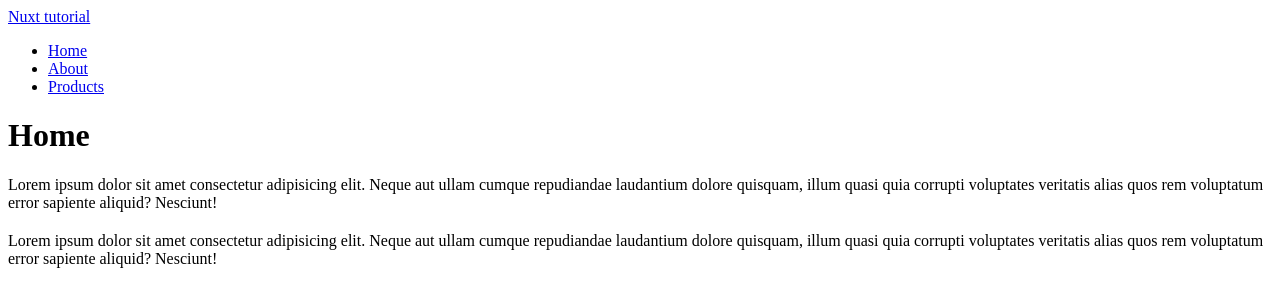
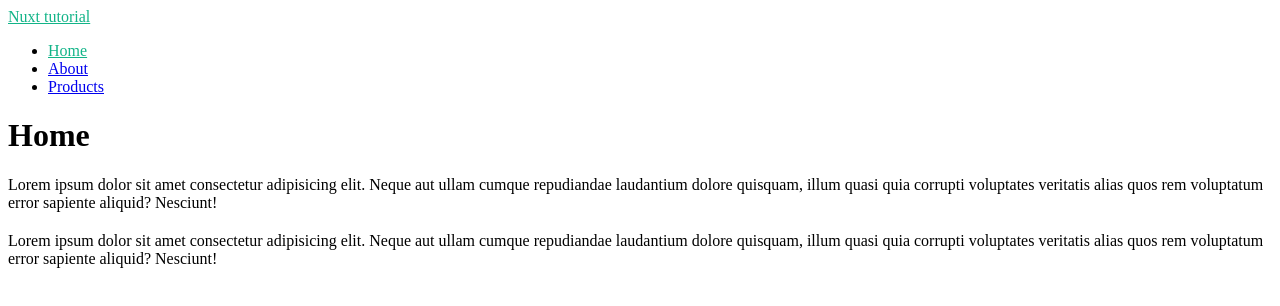
Before and after one commit to mkubincova/nuxt3-tutorial, a Nuxt app: page / in a window 1280 px wide. Shown: the top 306 px of the page. Built offline with nearby package versions, Linux system fonts and the light colour scheme.

Commit message:
feat: layouts

```diff
--- /dev/null
+++ b/layouts/default.vue
@@ -0,0 +1,31 @@
+<template>
+    <div>
+        <header>
+            <nav>
+                <NuxtLink to="/">Nuxt tutorial</NuxtLink>
+                <ul>
+                    <li>
+                        <NuxtLink to="/">Home</NuxtLink>
+                    </li>
+                    <li>
+                        <NuxtLink to="/about">About</NuxtLink>
+                    </li>
+                    <li>
+                        <NuxtLink to="/products">Products</NuxtLink>
+                    </li>
+                </ul>
+            </nav>
+        </header>
+
+        <!-- output page content -->
+        <div>
+            <slot />
+        </div>
+    </div>
+</template>
+
+<style scoped>
+.router-link-exact-active {
+    color: #12b488;
+}
+</style>
--- /dev/null
+++ b/layouts/products.vue
@@ -0,0 +1,34 @@
+<template>
+    <div>
+        <header>
+            <nav>
+                <NuxtLink to="/products">Nuxt tutorial Merch</NuxtLink>
+            </nav>
+        </header>
+
+        <!-- output page content -->
+        <div>
+            <slot />
+        </div>
+
+        <footer>
+            <ul>
+                <li>
+                    <NuxtLink to="/">Home</NuxtLink>
+                </li>
+                <li>
+                    <NuxtLink to="/about">About</NuxtLink>
+                </li>
+                <li>
+                    <NuxtLink to="/products">Products</NuxtLink>
+                </li>
+            </ul>
+        </footer>
+    </div>
+</template>
+
+<style scoped>
+.router-link-exact-active {
+    color: #12b488;
+}
+</style>
--- a/pages/about.vue
+++ b/pages/about.vue
@@ -1,23 +1,5 @@
 <template>
     <div>
-        <header>
-            <nav>
-                <NuxtLink to="/">Nuxt tutorial</NuxtLink>
-                <ul>
-                    <li>
-                        <NuxtLink to="/">Home</NuxtLink>
-                    </li>
-                    <li>
-                        <NuxtLink to="/about">About</NuxtLink>
-                    </li>
-                    <li>
-                        <NuxtLink to="/products">Products</NuxtLink>
-                    </li>
-
-                </ul>
-            </nav>
-        </header>
-
         <h1>About</h1>
         <p>Lorem ipsum dolor sit amet consectetur adipisicing elit. Neque aut ullam cumque repudiandae laudantium dolore
             quisquam, illum quasi quia corrupti voluptates veritatis alias quos rem voluptatum error sapiente aliquid?
--- a/pages/index.vue
+++ b/pages/index.vue
@@ -1,23 +1,5 @@
 <template>
     <div>
-        <header>
-            <nav>
-                <NuxtLink to="/">Nuxt tutorial</NuxtLink>
-                <ul>
-                    <li>
-                        <NuxtLink to="/">Home</NuxtLink>
-                    </li>
-                    <li>
-                        <NuxtLink to="/about">About</NuxtLink>
-                    </li>
-                    <li>
-                        <NuxtLink to="/products">Products</NuxtLink>
-                    </li>
-
-                </ul>
-            </nav>
-        </header>
-
         <h1>Home</h1>
         <p>Lorem ipsum dolor sit amet consectetur adipisicing elit. Neque aut ullam cumque repudiandae laudantium dolore
             quisquam, illum quasi quia corrupti voluptates veritatis alias quos rem voluptatum error sapiente aliquid?
--- a/pages/products/[id].vue
+++ b/pages/products/[id].vue
@@ -8,6 +8,10 @@
 
 <script setup>
 const { id } = useRoute().params;
+
+definePageMeta({
+    layout: 'products'
+});
 </script>
 
 <style lang="scss" scoped></style>
--- a/pages/products/index.vue
+++ b/pages/products/index.vue
@@ -5,7 +5,9 @@
 </template>
 
 <script setup>
-
+definePageMeta({
+    layout: 'products'
+});
 </script>
 
 <style lang="scss" scoped></style>
```
